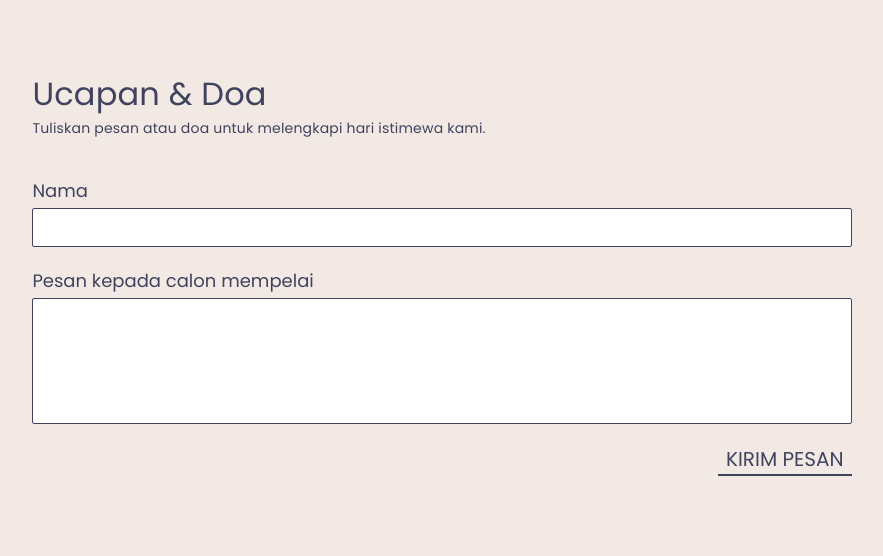
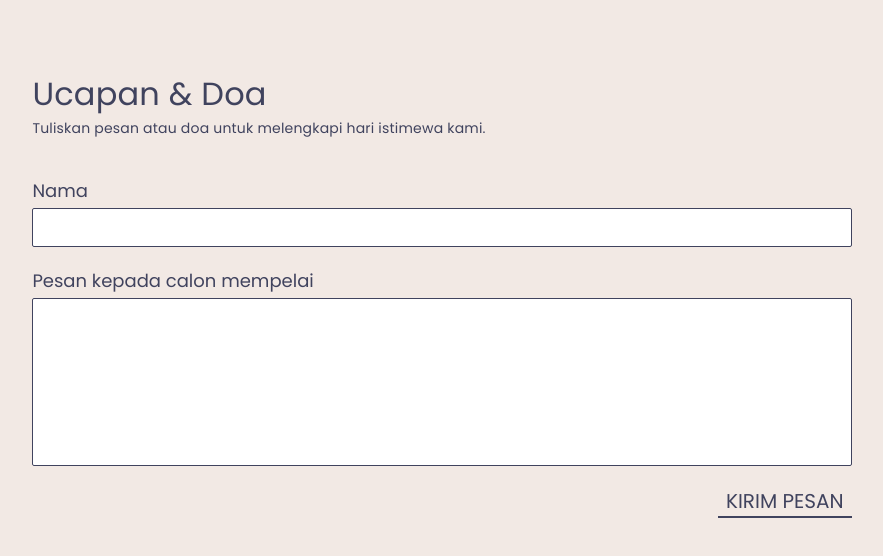
Before and after one commit to Alif2609/undgn-dgtl, a plain HTML site: page index.html in a window 1280 px wide. Shown: the part 3047-3603 px from the top of the page, without its empty margins (198-1081 px from the left). Drawn offline with nearby package versions, Linux system fonts and the light colour scheme; files whose address does not match are found by name.

Commit message:
Update style.css

```diff
--- a/style.css
+++ b/style.css
@@ -517,4 +517,9 @@ body {
   .rsvp-form {
     margin-top: 10rem;
   }
+
+  .form-message-wrap textarea {
+    min-height: 8lh;
+    max-height: 12lh;
+  }
 }
```
